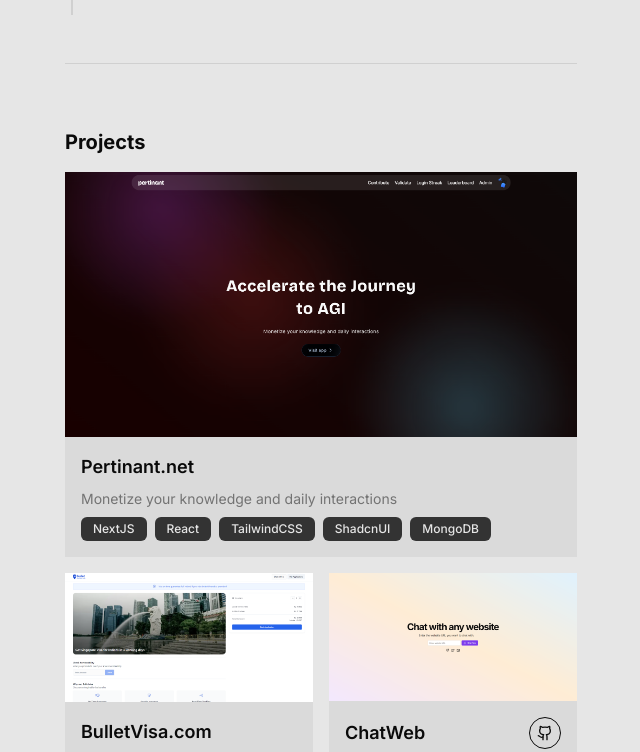
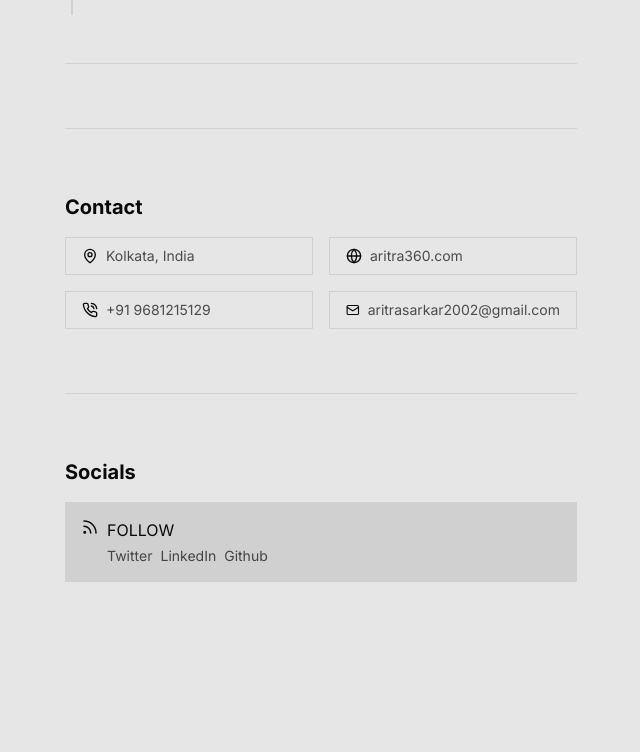
Before and after one commit to ARITRA69/minimal-portfolio, a Next.js app: page / in a window 1280 px wide. Shown: the part 2449-3201 px from the top of the page, without its empty margins (319-959 px from the left). Built offline with nearby package versions, Linux system fonts and the light colour scheme.

Commit message:
Update contact link and modify social links to open in a new tab; comment out Projects section in Home component.

```diff
--- a/app/page.tsx
+++ b/app/page.tsx
@@ -22,7 +22,7 @@
       <Separator />
       <Experiences />
       <Separator />
-      <Projects />
+      {/* <Projects /> */}
       <Separator />
       {/* <section className="flex flex-col gap-6">
         <h2 className={cn(bricolageGrotesque.className, "text-xl font-bold")}>
--- a/components/shared/contact.tsx
+++ b/components/shared/contact.tsx
@@ -15,10 +15,10 @@
         <div className="border border-foreground/10 px-4 py-2 flex items-center gap-2">
           <Globe size={16} />
           <Link
-            href="https://aritra69.com"
+            href="https://aritra360.com"
             className="text-sm opacity-70  hover:opacity-100 transition-all duration-300"
           >
-            aritra69.com
+            aritra360.com
           </Link>
         </div>
         <div className="border border-foreground/10 px-4 py-2 flex items-center gap-2">
--- a/components/shared/socials.tsx
+++ b/components/shared/socials.tsx
@@ -18,7 +18,9 @@
               {SOCIALS.map((social) => (
                 <li key={social.name}>
                   <div className="text-sm opacity-70 hover:opacity-100 transition-all duration-300">
-                    <Link href={social.href}>{social.name}</Link>
+                    <Link target="_blank" href={social.href}>
+                      {social.name}
+                    </Link>
                   </div>
                   {SOCIALS.length > 1 && <Separator orientation="vertical" />}
                 </li>
```
